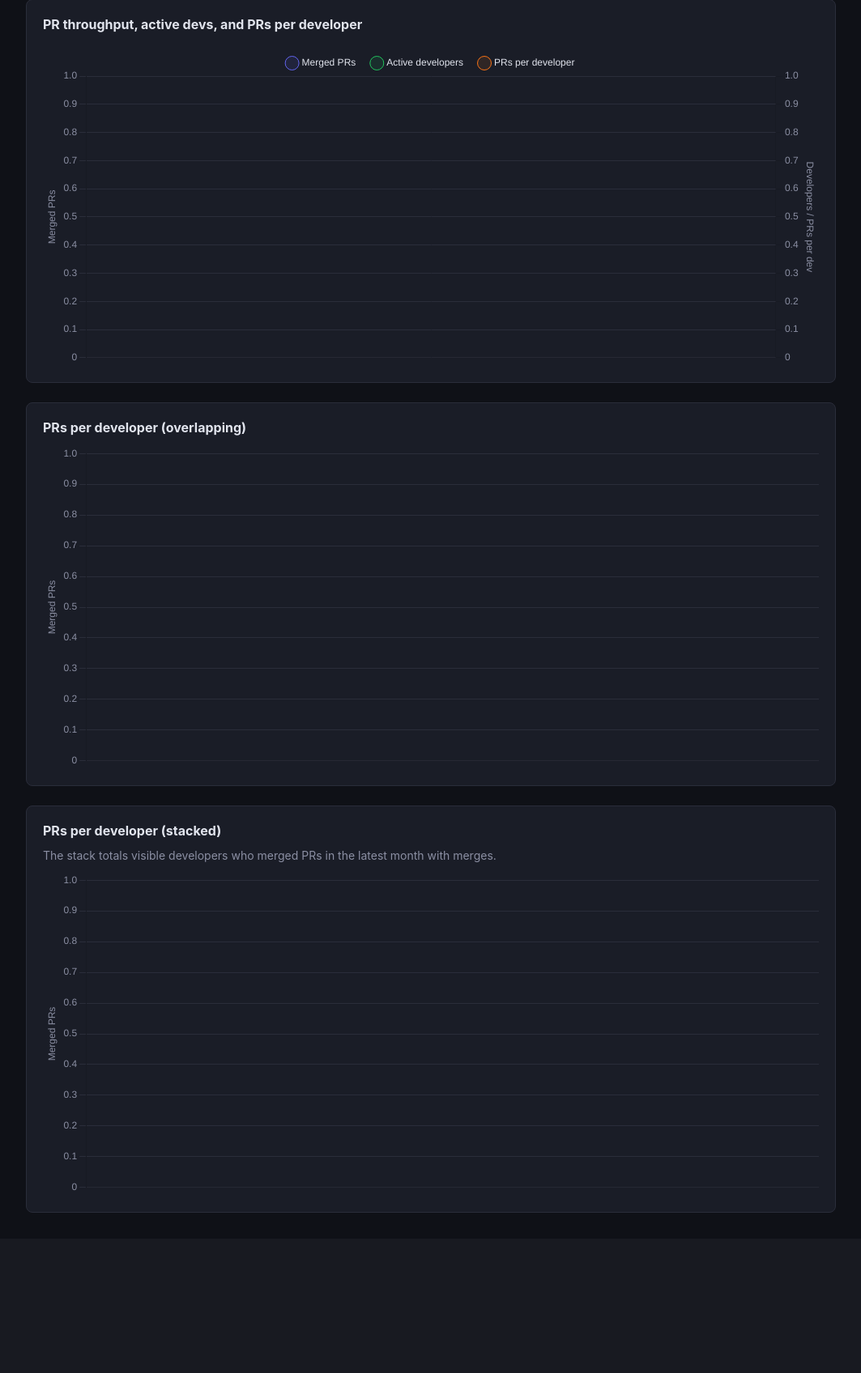
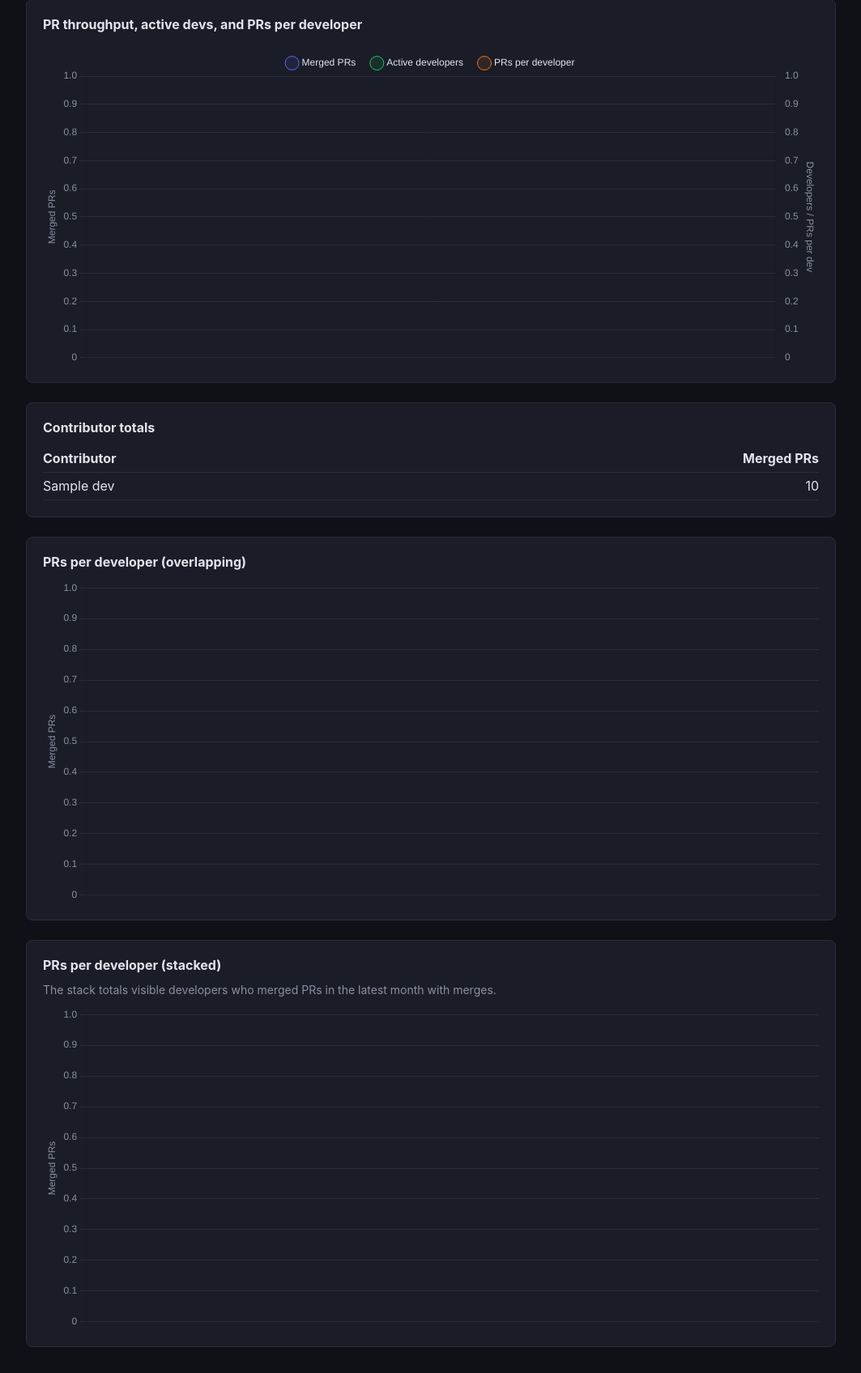
Before and after one commit to kobbikobb/git-dev-metrics, a Python web app: template git_dev_metrics/metrics/printer/templates/team_velocity.html in a window 1280 px wide. Shown: the part 115-1811 px from the top of the page at 81% size, without its empty margins (108-1171 px from the left). Before the commit the page ends 1613 px from the top, so only its background shows below. Run offline with Jinja, Linux system fonts and the light colour scheme; the template is opened without the code that fills it: most values are stand-ins (such as "Sample title", 1, 10 or a date in 2020).

Commit message:
CORE-3662: Order team velocity contributors by merged PRs

```diff
--- a/git_dev_metrics/metrics/printer/team_velocity.py
+++ b/git_dev_metrics/metrics/printer/team_velocity.py
@@ -16,7 +16,7 @@ class FileTeamVelocityPrinter:
             pr_counts=[m.pr_count for m in dataset.months],
             active_devs=[m.active_devs for m in dataset.months],
             prs_per_dev=[m.prs_per_dev for m in dataset.months],
-            dev_data=dataset.devs,
+            dev_data=sorted(dataset.devs, key=lambda dev: sum(dev["data"]), reverse=True),
         )
         self._output_path.parent.mkdir(parents=True, exist_ok=True)
         self._output_path.write_text(html)
--- a/git_dev_metrics/metrics/printer/templates/team_velocity.html
+++ b/git_dev_metrics/metrics/printer/templates/team_velocity.html
@@ -36,6 +36,9 @@
   }
   .card h2 { font-size: 1rem; margin-bottom: 0.75rem; }
   .card p { color: var(--muted); font-size: 0.875rem; margin-bottom: 0.75rem; }
+  table { width: 100%; border-collapse: collapse; }
+  th, td { padding: 0.4rem 0; text-align: left; border-bottom: 1px solid var(--border); }
+  th:last-child, td:last-child { text-align: right; }
   .chart-wrap { position: relative; height: 400px; }
 </style>
 <script src="https://cdn.jsdelivr.net/npm/chart.js@4"></script>
@@ -47,6 +50,19 @@
 </div>
 <div class="grid">
   <div class="card"><h2>PR throughput, active devs, and PRs per developer</h2><div class="chart-wrap"><canvas id="velocity"></canvas></div></div>
+  {% if dev_data %}
+  <div class="card">
+    <h2>Contributor totals</h2>
+    <table aria-label="Contributor totals">
+      <thead><tr><th>Contributor</th><th>Merged PRs</th></tr></thead>
+      <tbody>
+        {% for dev in dev_data %}
+        <tr><td>{{ dev.label }}</td><td>{{ dev.data | sum }}</td></tr>
+        {% endfor %}
+      </tbody>
+    </table>
+  </div>
+  {% endif %}
   <div class="card">
     <h2>PRs per developer (overlapping)</h2>
     <div class="chart-wrap"><canvas id="perdev"></canvas></div>
@@ -148,7 +164,7 @@ new Chart(document.getElementById('velocity'), {
 
 const DEV_DATA = {{ dev_data | tojson }};
 function perDevDatasets(stacked) {
-  return DEV_DATA.map((developer, i) => {
+  const datasets = DEV_DATA.map((developer, i) => {
     const hue = (i * 137) % 360;
     return {
       label: developer.label,
@@ -161,6 +177,7 @@ function perDevDatasets(stacked) {
       pointHoverRadius: 5,
     };
   });
+  return stacked ? datasets.reverse() : datasets;
 }
 
 const perDevConfig = (stacked) => ({
@@ -181,7 +198,7 @@ const perDevConfig = (stacked) => ({
       },
     },
     plugins: {
-      legend: { labels: { color: '#e1e4ed', usePointStyle: true, padding: 20 } },
+      legend: { reverse: stacked, labels: { color: '#e1e4ed', usePointStyle: true, padding: 20 } },
       tooltip: {
         callbacks: {
           footer: (items) => stacked
```
Also changed, not shown: tests/unit/cli/test_report_visibility.py (+3 -0 lines).
